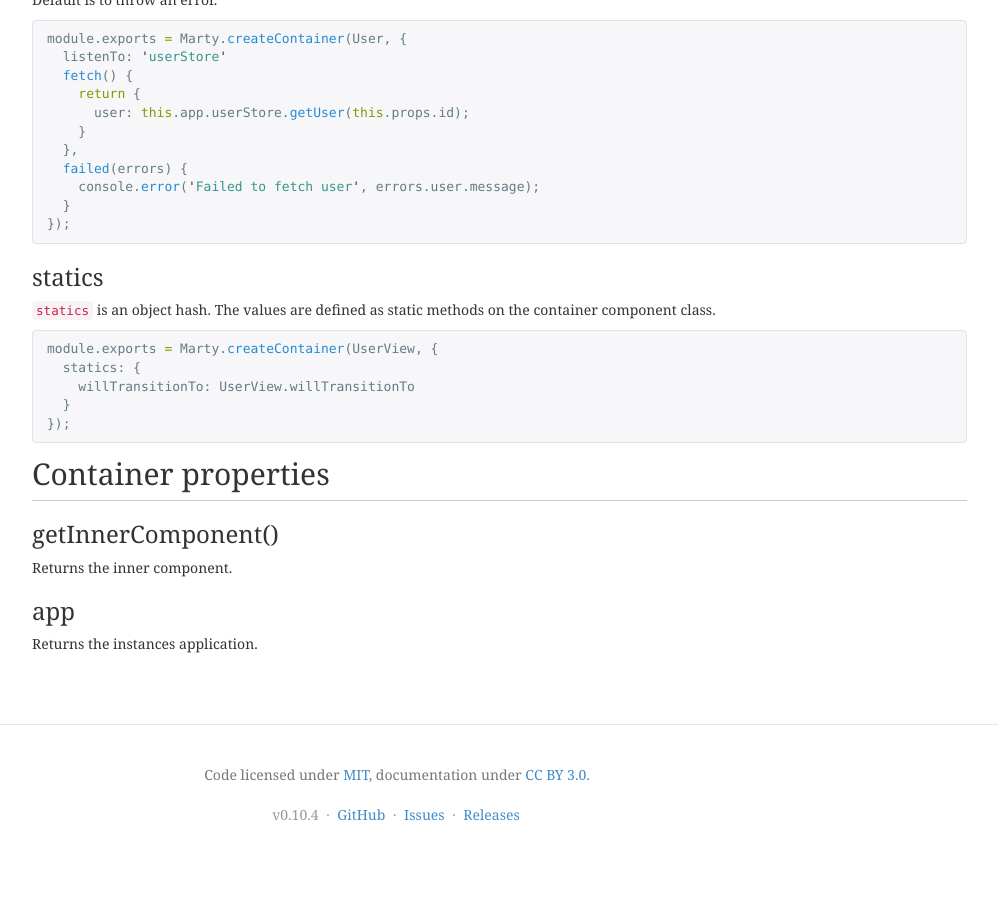
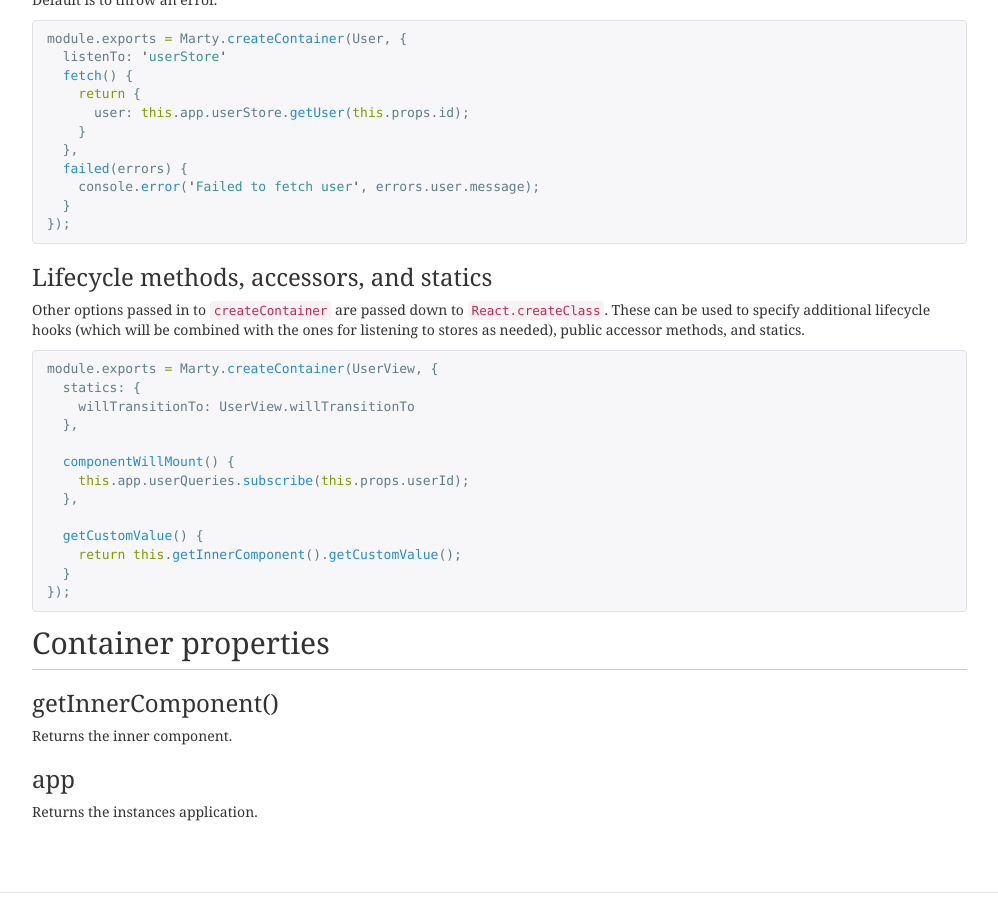
Before and after one commit to alsuper114/marty, a Jekyll site: the page built from docs/_api/containers/index.md, in a window 1280 px wide and 900 px high, scrolled down 1491 px. Shown: the whole window, without its empty margins (243-1241 px from the left). Built offline with Jekyll 4.4.1, drawn with Linux system fonts in a browser that asks for light colours; nearby versions of some CDN libraries; Markdown is read by kramdown in place of the engine named in the settings; before the commit the page ends 2366 px from its top, so only the background shows below that.

Commit message:
:memo: Clarify createContainer docs for other options

```diff
--- a/docs/_api/containers/index.md
+++ b/docs/_api/containers/index.md
@@ -90,14 +90,22 @@ module.exports = Marty.createContainer(User, {
 });
 {% endhighlight %}
 
-<h3 id="statics">statics</h3>
+<h3 id="other-options">Lifecycle methods, accessors, and statics</h3>
 
-``statics`` is an object hash. The values are defined as static methods on the container component class.
+Other options passed in to `createContainer` are passed down to `React.createClass`. These can be used to specify additional lifecycle hooks (which will be combined with the ones for listening to stores as needed), public accessor methods, and statics.
 
 {% highlight js %}
 module.exports = Marty.createContainer(UserView, {
   statics: {
     willTransitionTo: UserView.willTransitionTo
+  },
+
+  componentWillMount() {
+    this.app.userQueries.subscribe(this.props.userId);
+  },
+
+  getCustomValue() {
+    return this.getInnerComponent().getCustomValue();
   }
 });
 {% endhighlight %}
```
